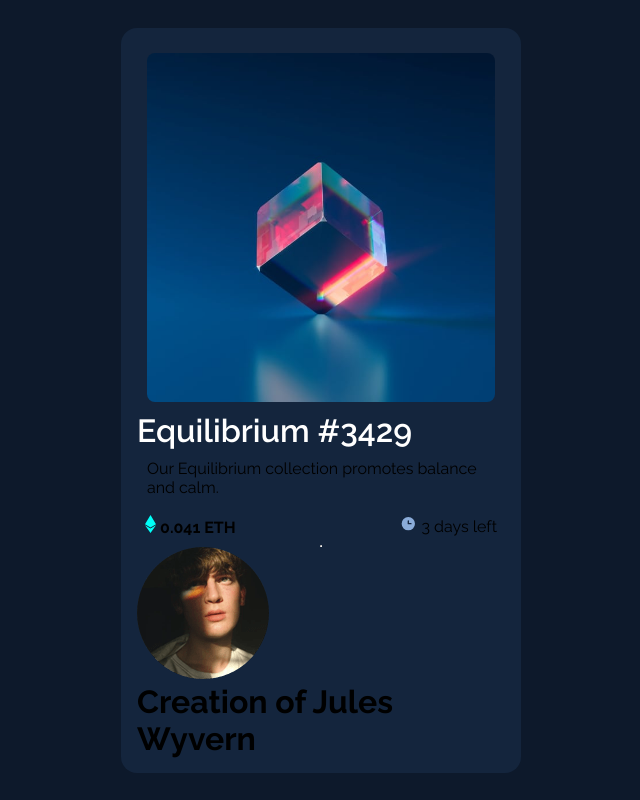
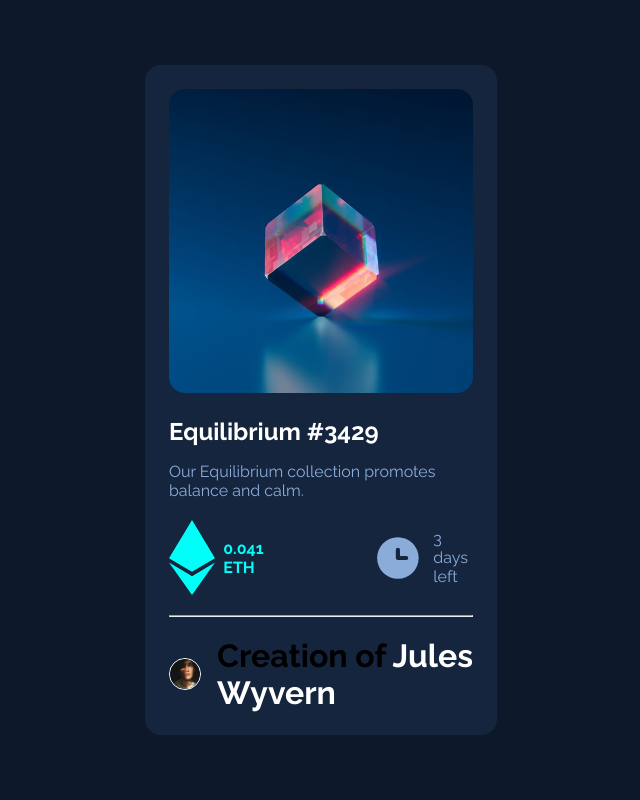
Before and after one commit to gowtham110899/nft-preview-card-component-main, a plain HTML site: page index.html in a window 1280 px wide. Shown: the whole page, without its empty margins (319-959 px from the left). Drawn offline with Linux system fonts and the light colour scheme.

Commit message:
aligning issues sorted

```diff
--- a/style.css
+++ b/style.css
@@ -17,6 +17,12 @@ html {
   --clr-Soft-blue: hsl(215, 51%, 70%);
   --clr-Cyan: hsl(178, 100%, 50%);
 }
+
+img {
+  width: 100%;
+  height: auto;
+  object-fit: contain;
+}
 body {
   width: 100vw;
   height: 100vh;
@@ -27,51 +33,77 @@ body {
   justify-content: center;
 }
 .box {
-  width: 25rem;
-
+  width: 22rem;
   background-color: var(--clr-Very-dark2-blue);
   display: flex;
   flex-direction: column;
-  align-items: center;
-  justify-content: center;
-  padding: 1rem;
+  padding: 1.5rem;
+  gap: 1.25rem;
+  border-radius: 1rem;
+  box-shadow: 15px solid black;
+}
+.equal {
+  width: 100%;
   border-radius: 1rem;
 }
-.card-img {
-  width: 100%;
-  height: 23rem;
-
-  display: flex;
-  flex-direction: column;
-  align-items: center;
-  justify-content: center;
-  padding: 2rem;
-}
-.equal {
-  width: 120%;
-  height: 120%;
-  padding: 0.5rem;
-  border-radius: 1rem;
-}
-.details {
-  padding-left: px;
-}
 .type {
-  font-weight: 600;
+  font-size: 1.5rem;
   color: var(--clr-White);
 }
 .declearation {
-  padding-left: 10px;
-  padding: 10px;
+  color: var(--clr-Soft-blue);
+  padding-top: 1rem;
 }
 .content {
+  display: flex;
+  justify-content: space-between;
+}
+
+.left {
+  display: flex;
+  align-items: center;
+  justify-content: center;
+  gap: 0.5rem;
+}
+.price {
+  color: var(--clr-Cyan);
+  font-weight: bolder;
+}
+.days {
+  color: var(--clr-Soft-blue);
+}
+.right {
+  display: flex;
+  align-items: center;
+  justify-content: center;
+  gap: 0.5rem;
+}
+.icon {
+  /* height: 1.5rem; */
+}
+.time {
+  /* height: 1.5rem; */
+}
+.bottom {
   width: 100%;
-  padding: 0.5rem;
   display: flex;
   flex-direction: row;
   align-items: center;
-  justify-content: space-between;
+  justify-content: left;
+  /* padding-right: 10rem; */
+  font-weight: 700;
+  gap: 1rem;
 }
-.price {
-  font-weight: bolder;
+.profile {
+  /* display: flex; */
+  /* height: 3rem; */
+  width: 2rem;
+  border: 1px solid var(--clr-White);
+  border-radius: 50%;
 }
+.name1 {
+  color: var(--clr-Soft-blue);
+}
+.name {
+  color: var(--clr-White);
+}
```
